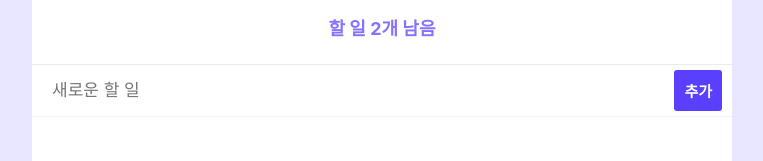
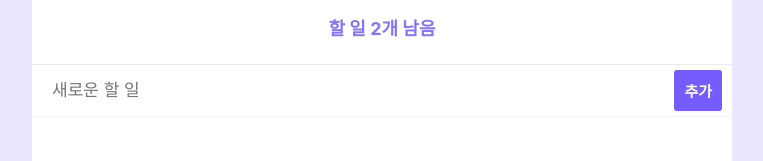
Before and after one commit to Seulgi98/react-todolist, a React (Create React App) app: page / in a window 1280 px wide. Shown: the part 171-332 px from the top of the page, without its empty margins (258-1021 px from the left). Built offline with nearby package versions, Linux system fonts and the light colour scheme.

Commit message:
Complete to do list

```diff
--- a/src/styles/InputForm.css
+++ b/src/styles/InputForm.css
@@ -14,7 +14,7 @@
 .addButton {
     padding: 10px;
     margin: 5px 10px 5px 10px;
-    background: #5940ff;
+    background: #745cff;
     border-radius: 3px;
     color: white;
     font-size: 15px;
```
